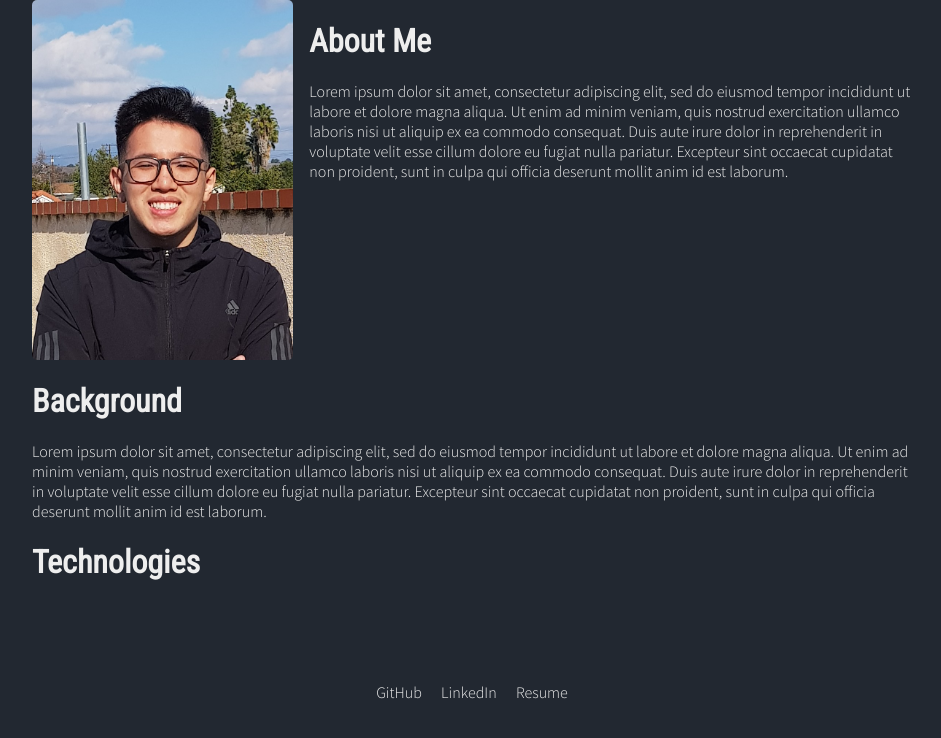
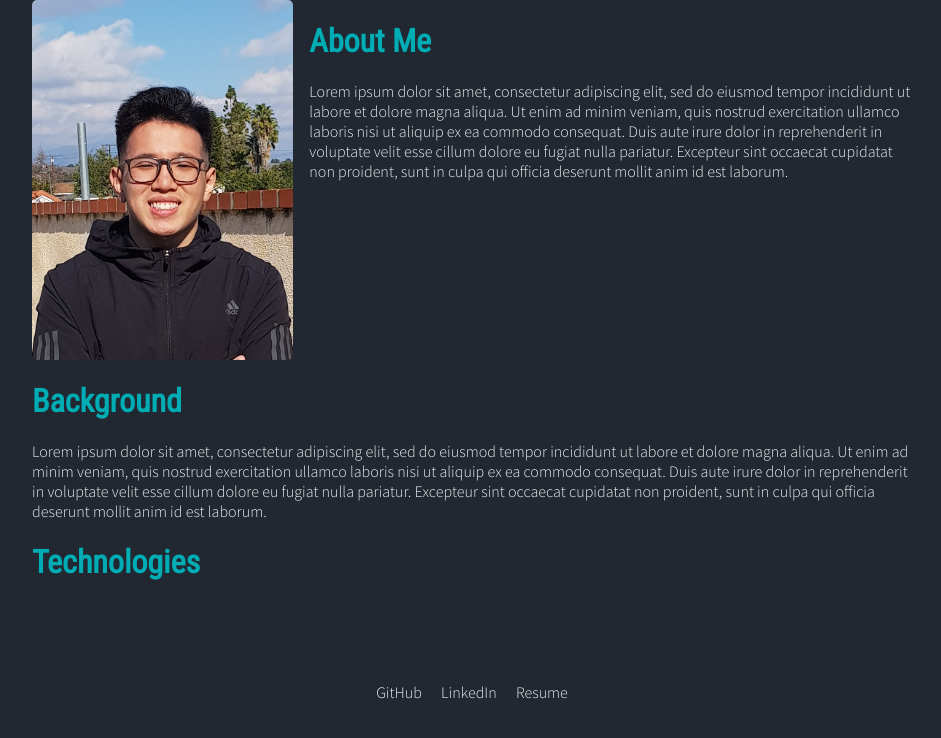
Before and after one commit to alfredzhuang/alfredzhuang.github.io, a PHP site: page / in a window 1280 px wide. Shown: the part 34-772 px from the top of the page, without its empty margins (168-1109 px from the left). Run offline with PHP 8.4, Linux system fonts and the light colour scheme.

Commit message:
change color of h1

```diff
--- a/styles/index.css
+++ b/styles/index.css
@@ -16,6 +16,7 @@ body {
 }
 
 h1 {
+  color: #00adb5;
   font-family: "Roboto Condensed", sans-serif;
 }
 
```
